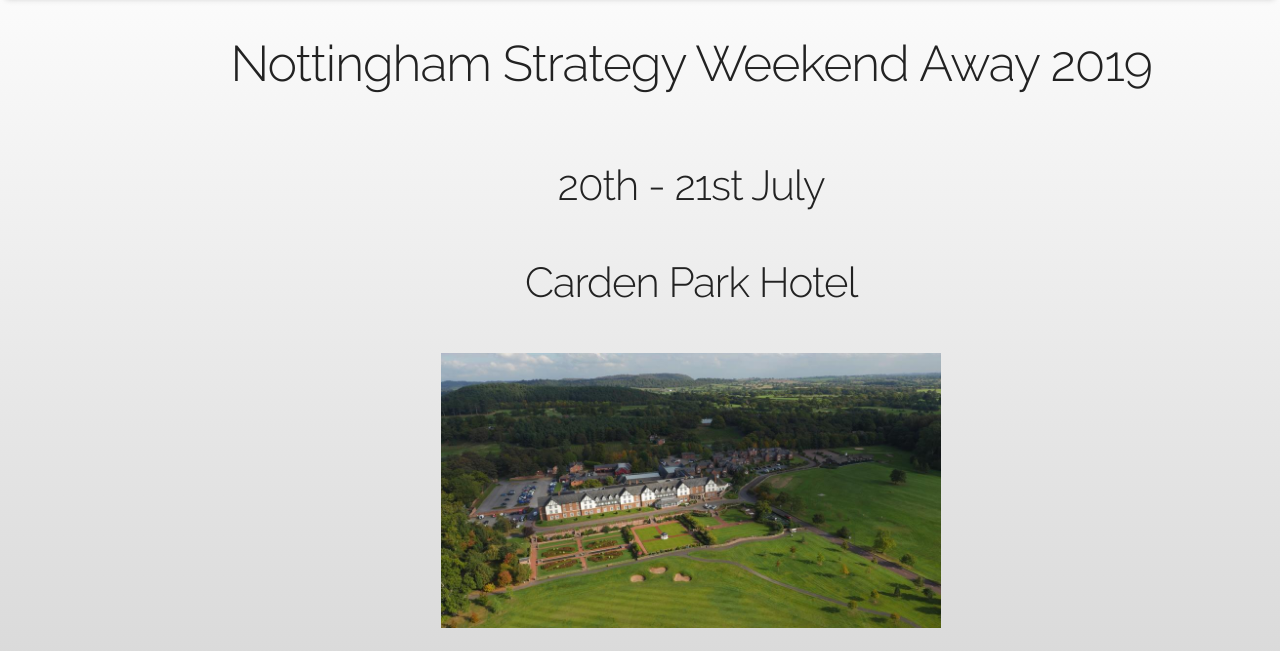
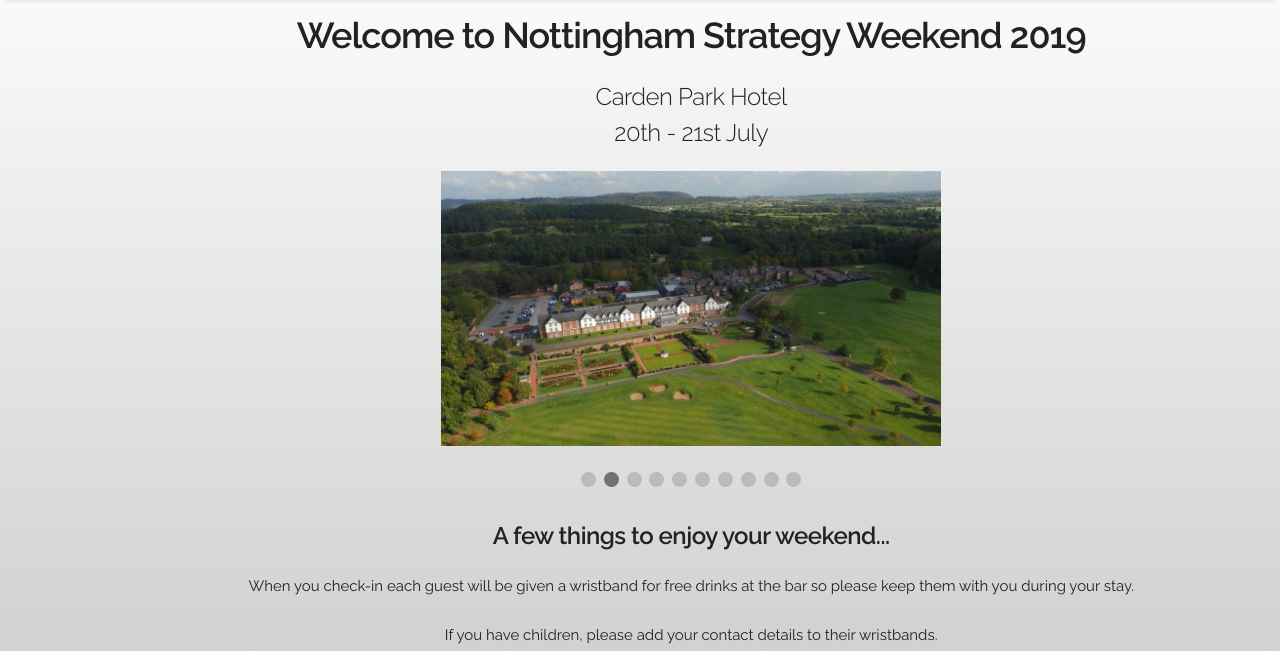
Before and after one commit to rishidavda/-bjssweekendaway, a plain HTML site: page index.html in a window 1280 px wide. Shown: the part 83-734 px from the top of the page. Drawn offline with Linux system fonts and the light colour scheme.

Commit message:
updated to site

```diff
--- a/css/skeleton.css
+++ b/css/skeleton.css
@@ -653,8 +653,8 @@ there.
   align-items: center;
   background-color: #ededed;
   -webkit-box-shadow: 0 8px 6px -6px rgb(199, 199, 199);
-    -moz-box-shadow: 0 8px 6px -6px rgb(199, 199, 199);
-    box-shadow: 0 8px 6px -6px rgb(199, 199, 199);
+  -moz-box-shadow: 0 8px 6px -6px rgb(199, 199, 199);
+  box-shadow: 0 8px 6px -6px rgb(199, 199, 199);
 }
 
 /* Style the links inside the navigation bar */
@@ -770,7 +770,7 @@ there.
 }
 html {
   background: #ffffff; /* fallback color */
-  background: linear-gradient( to bottom, #ffffff, #c7c7c7);
+  background: linear-gradient(to bottom, #ffffff, #c7c7c7);
   background-repeat: no-repeat;
   background-size: cover;
   width: 100%;
--- a/index.html
+++ b/index.html
@@ -127,23 +127,20 @@
     </div>
     <div id="navList">
       <ul>
-        <li><a href="index.html">Home Page</a></li>
-        <li><a href="MapOfVenue.html">Map of Venue</a></li>
+        <li><a href="index.html">Home</a></li>
+        <li><a href="MapOfVenue.html">Venue map</a></li>
         <li><a href="Saturday.html">Saturday</a></li>
         <li><a href="Sunday.html">Sunday</a></li>
       </ul>
     </div>
 
-    <div class="columns main">
-      <div align="center">
-        <h1>
-          Nottingham Strategy Weekend Away 2019
-        </h1>
-        <br />
-        <h2>20th - 21st July</h2>
-        <br />
-        <h2>Carden Park Hotel</h2>
-        <br />
+    <div class="columns ">
+      <div class="main" align="center">
+        <h3><b> Welcome to Nottingham Strategy Weekend 2019</b></h3>
+        <h5>
+          Carden Park Hotel <br />
+          20th - 21st July
+        </h5>
         <div class="slideshow-container">
           <div class="mySlides fade">
             <img class="mySlides-img" src="images/hotel.jpg" />
@@ -213,21 +210,20 @@
             setTimeout(showSlides, 3000); // Change image every 2 seconds
           }
         </script>
-
         <br />
-        <h5>Welcome to the BJSS Nottingham Strategy Weekend Away 2019</h5>
-        <br />
+        <h5>
+          <b>A few things to enjoy your weekend...</b>
+        </h5>
         <p>
-          Please take a wrist band – this will be your free drinks pass at the
-          bar
+          When you check-in each guest will be given a wristband for free drinks
+          at the bar so please keep them with you during your stay.
         </p>
         <p>
-          If you have children, please take an ID wristband and add parent
-          contact details
+          If you have children, please add your contact details to their
+          wristbands.
         </p>
-        <p>Any questions, speak to Tanya!</p>
         <p>
-          For any questions, you can contact contact <b>Tanya Gabbitas</b> on:
+          For any questions, you can contact <br /><b>Tanya Gabbitas</b> on:
           <a href="tel:07393381473">07393381473</a>
         </p>
 
```
Also changed, not shown: MapOfVenue.html (+3 -3 lines), Saturday.html (+16 -16 lines), Sunday.html (+4 -5 lines).
